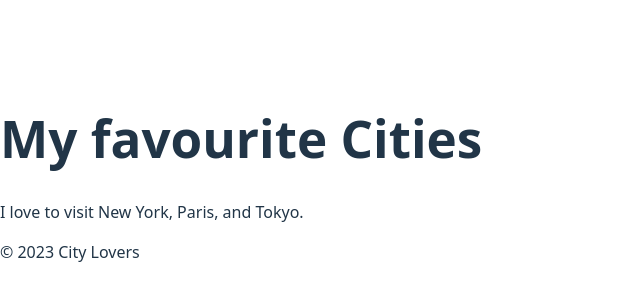
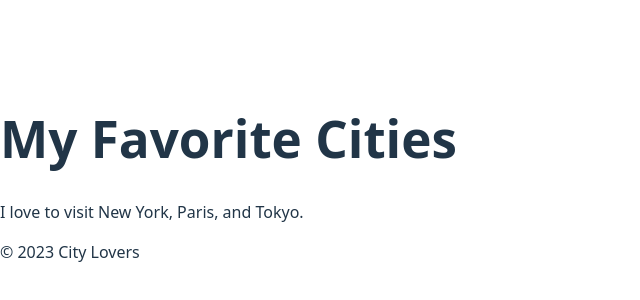
Before and after one commit to Bruzza96/alx-fe-reactjs, a React (Vite) app in the folder alx-react-app/: page / in a window 1280 px wide. Shown: the part 222-522 px from the top of the page, without its empty margins (0-640 px from the left). Built offline with nearby package versions, Linux system fonts and the light colour scheme.

Commit message:
Fix folder name and component exports

```diff
--- a/alx-react-app/src/components/Footer.jsx
+++ b/alx-react-app/src/components/Footer.jsx
@@ -1,9 +1,7 @@
-function Footer() {
+export default function Footer() {
     return (
         <footer>
             <p>© 2023 City Lovers</p>
         </footer>
     );
 }
-
-export default Footer;
--- a/alx-react-app/src/components/Header.jsx
+++ b/alx-react-app/src/components/Header.jsx
@@ -1,9 +1,7 @@
-function Header() {
-    return (
-        <header>
-            <h1>My favourite Cities</h1>
-        </header>
-    );
+export default function Header() {
+  return (
+    <header>
+      <h1>My Favorite Cities</h1>
+    </header>
+  );
 }
-
-export default Header;
--- a/alx-react-app/src/components/MainContent.jsx
+++ b/alx-react-app/src/components/MainContent.jsx
@@ -1,9 +1,7 @@
-function MainContent() {
+export default function MainContent() {
     return (
         <main>
             <p>I love to visit New York, Paris, and Tokyo.</p>
         </main>
     );
 }
-
-export default MainContent;
```
